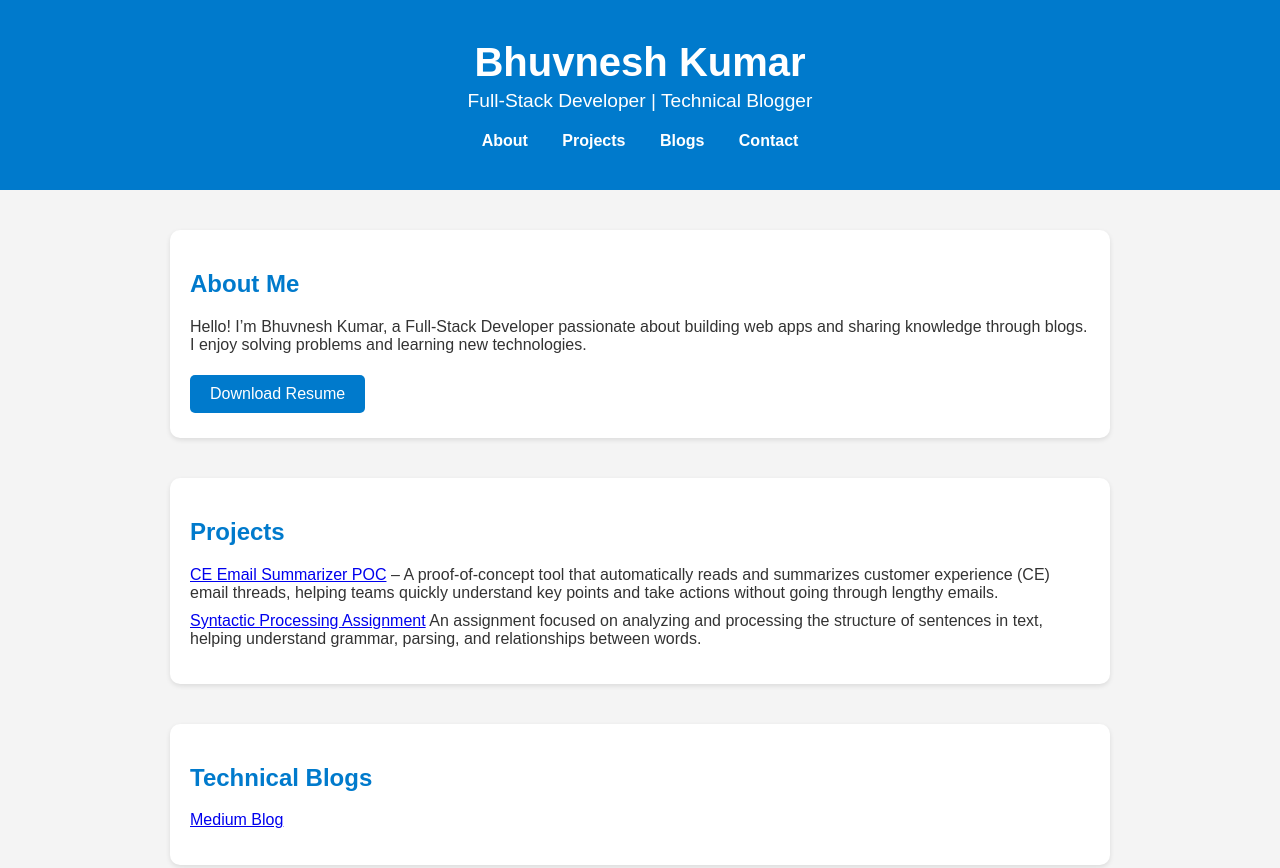
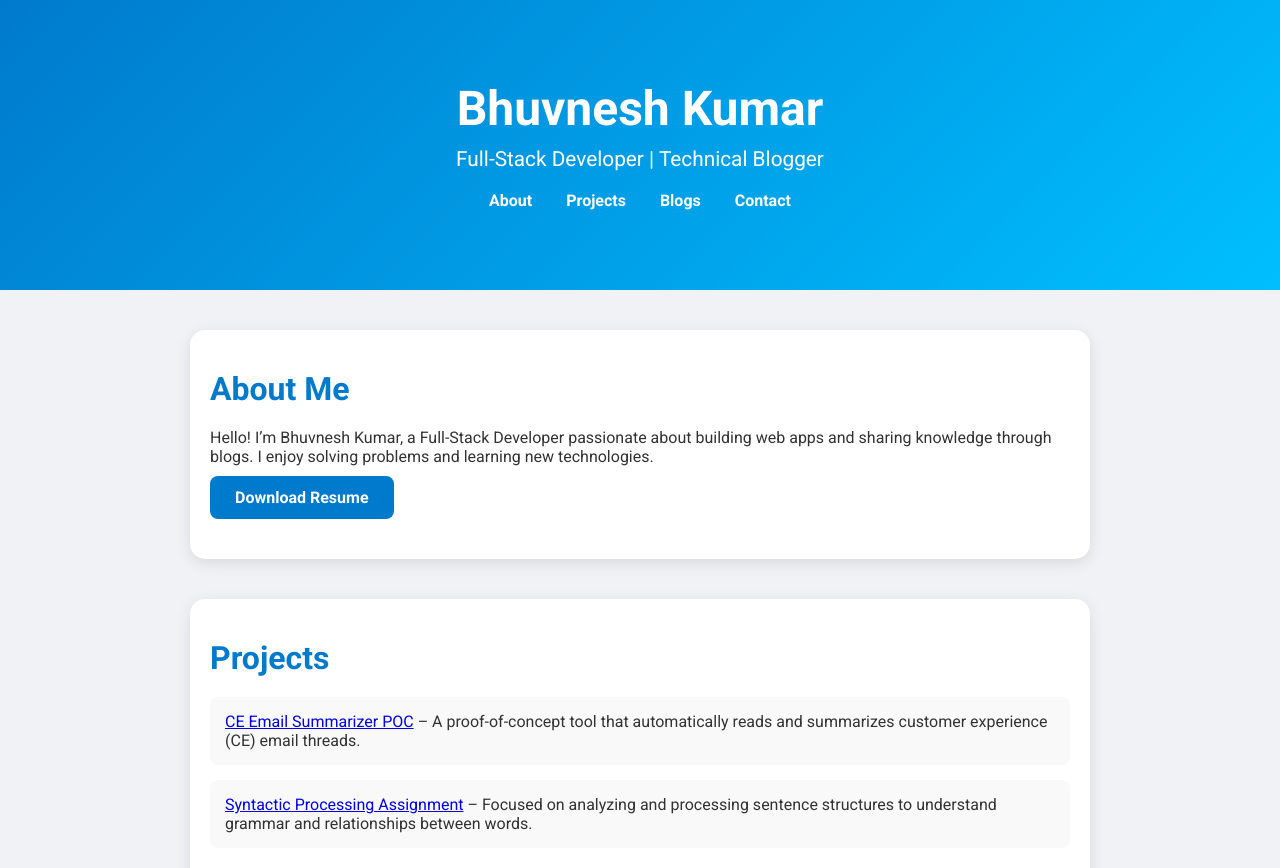
Before and after one commit to geek-bhuvnesh/geek-bhuvnesh.github.io, a plain HTML site: page index.html in a window 1280 px wide. Shown: the top 868 px of the page. Drawn offline with Linux system fonts and the light colour scheme.

Commit message:
improve design

```diff
--- a/index.html
+++ b/index.html
@@ -4,19 +4,68 @@
 <meta charset="UTF-8">
 <meta name="viewport" content="width=device-width, initial-scale=1.0">
 <title>Bhuvnesh Kumar | Portfolio</title>
+<!-- Google Fonts -->
+<link href="https://fonts.googleapis.com/css2?family=Roboto:wght@400;700&display=swap" rel="stylesheet">
 <style>
-  body { font-family: Arial, sans-serif; margin:0; padding:0; background:#f4f4f4; color:#333;}
-  header { background:#007acc; color:white; padding:40px 20px; text-align:center;}
-  header h1 { margin:0; font-size:2.5em; }
-  header p { font-size:1.2em; margin-top:5px; }
-  nav { margin-top:20px; }
-  nav a { color:white; text-decoration:none; margin:0 15px; font-weight:bold; }
-  section { max-width:900px; margin:40px auto; padding:20px; background:white; border-radius:10px; box-shadow:0 2px 5px rgba(0,0,0,0.1);}
-  h2 { color:#007acc; }
-  a.button { display:inline-block; padding:10px 20px; margin:5px 0; background:#007acc; color:white; border-radius:5px; text-decoration:none; }
+  /* Reset */
+  * { margin:0; padding:0; box-sizing:border-box; }
+
+  body { font-family: 'Roboto', sans-serif; background:#f0f2f5; color:#333; scroll-behavior: smooth; }
+
+  /* Header / Hero */
+  header {
+    background: linear-gradient(135deg, #007acc, #00bfff);
+    color:white;
+    text-align:center;
+    padding:80px 20px;
+  }
+  header h1 { font-size:3em; margin-bottom:10px; }
+  header p { font-size:1.3em; margin-bottom:20px; }
+  nav a { color:white; text-decoration:none; margin:0 15px; font-weight:bold; transition: 0.3s; }
+  nav a:hover { text-decoration:underline; }
+
+  /* Sections */
+  section {
+    max-width:900px;
+    margin:40px auto;
+    padding:40px 20px;
+    background:white;
+    border-radius:15px;
+    box-shadow:0 4px 15px rgba(0,0,0,0.1);
+  }
+  h2 { color:#007acc; margin-bottom:20px; font-size:2em; }
+
+  /* Buttons */
+  a.button {
+    display:inline-block;
+    padding:12px 25px;
+    margin:10px 5px 0 0;
+    background:#007acc;
+    color:white;
+    border-radius:8px;
+    text-decoration:none;
+    font-weight:bold;
+    transition:0.3s;
+  }
+  a.button:hover { background:#005fa3; transform: translateY(-2px); }
+
+  /* Project / Blog lists */
   ul { list-style:none; padding:0; }
-  ul li { margin-bottom:10px; }
-  footer { text-align:center; padding:20px; color:#555; }
+  ul li { margin-bottom:15px; padding:15px; background:#f9f9f9; border-radius:8px; transition:0.3s; }
+  ul li:hover { background:#e6f0ff; }
+
+  /* Contact Buttons */
+  #contact a.button { margin-right:10px; }
+
+  /* Footer */
+  footer { text-align:center; padding:20px; color:#555; margin-top:40px; }
+
+  /* Responsive */
+  @media(max-width:600px) {
+    header h1 { font-size:2.2em; }
+    header p { font-size:1em; }
+    section { margin:20px; padding:30px 15px; }
+  }
 </style>
 </head>
 <body>
@@ -41,8 +90,12 @@
 <section id="projects">
   <h2>Projects</h2>
   <ul>
-    <li><a href="https://github.com/geek-bhuvnesh/ce-email-summarizer-poc" target="_blank">CE Email Summarizer POC</a> – A proof-of-concept tool that automatically reads and summarizes customer experience (CE) email threads, helping teams quickly understand key points and take actions without going through lengthy emails.</li>
-    <li><a href="https://github.com/geek-bhuvnesh/Syntactic_Processing_Assignment" target="_blank">Syntactic Processing Assignment</a> An assignment focused on analyzing and processing the structure of sentences in text, helping understand grammar, parsing, and relationships between words.</li>
+    <li>
+      <a href="https://github.com/geek-bhuvnesh/ce-email-summarizer-poc" target="_blank">CE Email Summarizer POC</a> – A proof-of-concept tool that automatically reads and summarizes customer experience (CE) email threads.
+    </li>
+    <li>
+      <a href="https://github.com/geek-bhuvnesh/Syntactic_Processing_Assignment" target="_blank">Syntactic Processing Assignment</a> – Focused on analyzing and processing sentence structures to understand grammar and relationships between words.
+    </li>
   </ul>
 </section>
 
@@ -58,7 +111,7 @@
   <p>Connect with me:</p>
   <a class="button" href="https://www.linkedin.com/in/bhuvnesh-kumar-2b85793a/" target="_blank">LinkedIn</a>
   <a class="button" href="https://github.com/geek-bhuvnesh" target="_blank">GitHub</a>
-  <a class="button" href="geek.bhuvnesh@gmail.com">Email</a>
+  <a class="button" href="mailto:geek.bhuvnesh@gmail.com">Email</a>
 </section>
 
 <footer>
```
